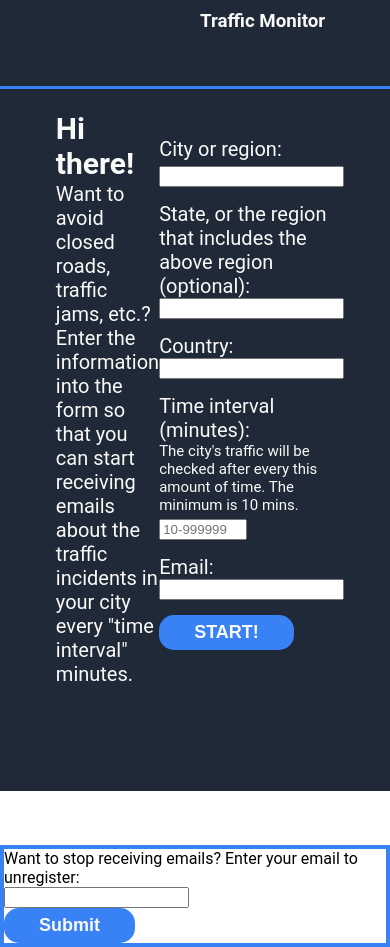
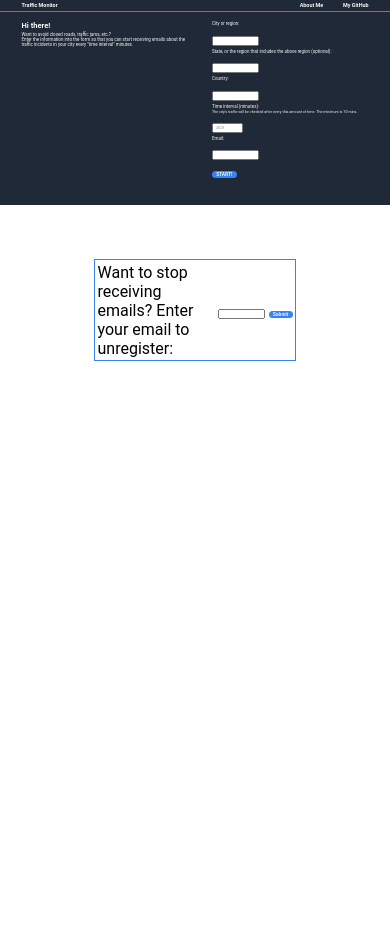
Before and after one commit to wilnn/Traffic-Monitor, a React (Create React App) app in the folder client/: page / in a window 390 px wide. After the commit the page ends 844 px from the top, so only its background shows below. Built offline with nearby package versions, Linux system fonts and the light colour scheme.

Commit message:
add media queries for laptops, desktop sizes

```diff
--- a/client/src/style.css
+++ b/client/src/style.css
@@ -1,13 +1,23 @@
+
+
 .header {
-    width: 100%;
+    display: flex;
+    flex-direction: row;
+    align-items: center;
+    height: 0.75vw;
     top: 0;
     left: 0;
     right: 0;
     position: fixed;
-    padding: 10px 200px;
+    padding: 1vw 5.5vw;
     margin: 0;
     background-color: #1F2937;
-    border-bottom: 3px solid #3882F6;
+    border-bottom: 0.2vw solid #3882F6;
+    font-size: 1.19vw;
+}
+
+.header-item {
+    flex: 1;
 }
 
 .color, .heroText {
@@ -21,51 +31,35 @@ body {
 
 .hero {
     background-color: #1F2937;
-    padding: 111px 200px 100px;
+    padding: 5.5vw;
     display: flex;
     flex-direction: column;
-    gap: 10%;
+    gap: 0.1vw;
 }
 
 .heroGroup {
+    flex: 1;
     display: flex;
-    flex: 1;
     flex-direction: row;
     justify-content: center;
-    align-items: center;
-    gap:10%;
+    /*align-items: center;*/
+    gap:3vw;
 }
 
 .heroText {
     flex: 1;
 }
 
-.heroSubText, .inputText {
-    font-size: 20px;
+.heroSubText {
+    font-size: 1.15vw;
     margin-top: 0;
-    margin-bottom: 5px;
-}
-
-.inputSubText {
-    font-size: 15px;
-    margin-top: 0;
-    margin-bottom: 5px;
-}
-
-.heroSubText2 {
-    background-color: #3882F6;
-    font-weight: bold;
-    padding: 7px 35px;
-    border-radius: 7px 25px;
-    display: inline-block;
-    margin: 15px 0;
-    font-size: 18px;
+    margin-bottom: 0.2vw;
 }
 
 .heroMainText {
-    font-size: 30px;
+    font-size: 1.94vw;
     font-weight: bold;
-    margin-bottom: 5px;
+    margin-bottom: 1vw;
 }
 
 .input {
@@ -75,30 +69,53 @@ body {
     flex: 1;
 }
 
+.inputField {
+    width:10vw;
+    height:1vw;
+    font-size:1vw;
+
+}
+/*hero input herosubtext color inputfield*/
+
+.inputField2 {
+    width:6vw;
+    height:1vw;
+    font-size:1vw;
+
+}
+
 .inputText {
-    margin-top: 15px;
-    margin-bottom: 0px;
+    font-size: 1.15vw;
+    margin-top: 0.7vw;
+    margin-bottom: 0.2vw;
 }
+
+.inputSubText {
+    font-size: 0.945vw;
+    margin-top: 0;
+    margin-bottom: 0.2vw;
+}
+
 
 .button {
     text-decoration: none;
     background-color: #3882F6;
     font-weight: bold;
-    padding: 7px 35px;
-    border-radius: 15px;
+    padding: 0.3vw 1.1vw;
+    border-radius: 1vw;
     display: inline-block;
-    margin: 15px 0;
-    font-size: 18px;
+    margin: 1.4vw 0;
+    font-size: 1.17vw;
     border: none;
 }
 
 .loading {
     margin: auto;
-    border: 7px solid #EAF0F6;
-    border-radius: 50%;
-    border-top: 7px solid #3882F6;
-    width: 30px;
-    height: 30px;
+    border: 0.35vw solid #EAF0F6;
+    border-radius: 2.1vw;
+    border-top: 0.35vw solid #3882F6;
+    width: 2vw;
+    height: 2vw;
     animation: spinner 1s linear infinite;
 }
 @keyframes spinner {
@@ -113,8 +130,44 @@ body {
 }
 
 .unregister {
+    padding: 0.6vw;
+    border: 0.24vw solid #3882F6;
+    display: flex;
+    flex-direction: row;
+    justify-content: center;
+    width:50vw;
+    align-items: center;
+    gap: 1vw;
+}
 
-    display: inline-block;
-    border: 4px solid #3882F6;
+.unregisterItem {
+    /**/
+}
+
+
+.head3 {
+    flex:0.3;
+}
+/*heroGroup, unregister, font size cua moi cai, header, margin top bottom cua input text*/
+
+/*
+  ##Device = Desktops
+  ##Screen = 1281px to higher resolution desktops
+*/
+
+@media (min-width: 1281px) {
+
+    /* CSS */
 
 }
+
+  /*
+    ##Device = Laptops, Desktops
+    ##Screen = B/w 1025px to 1280px
+  */
+
+  @media (min-width: 1025px) and (max-width: 1280px) {
+
+    /* CSS */
+
+  }
```
